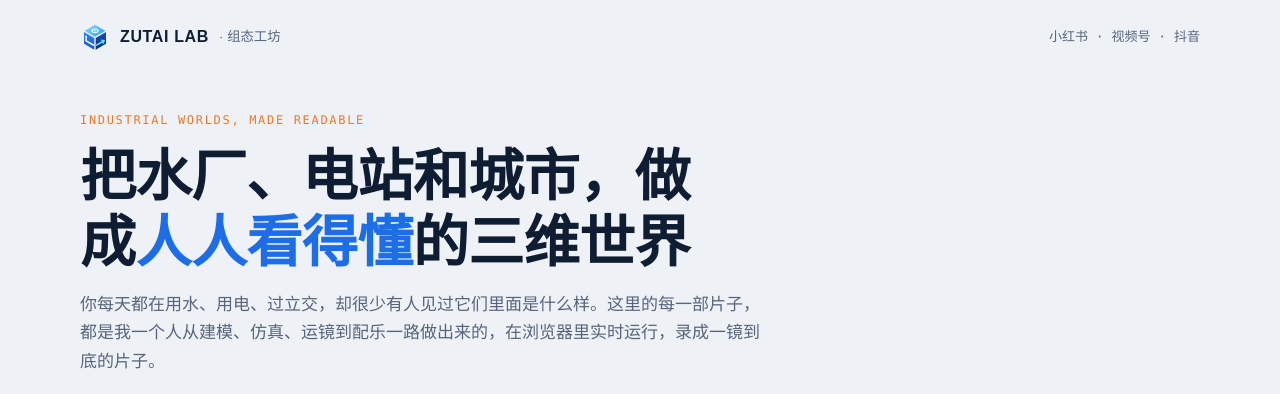
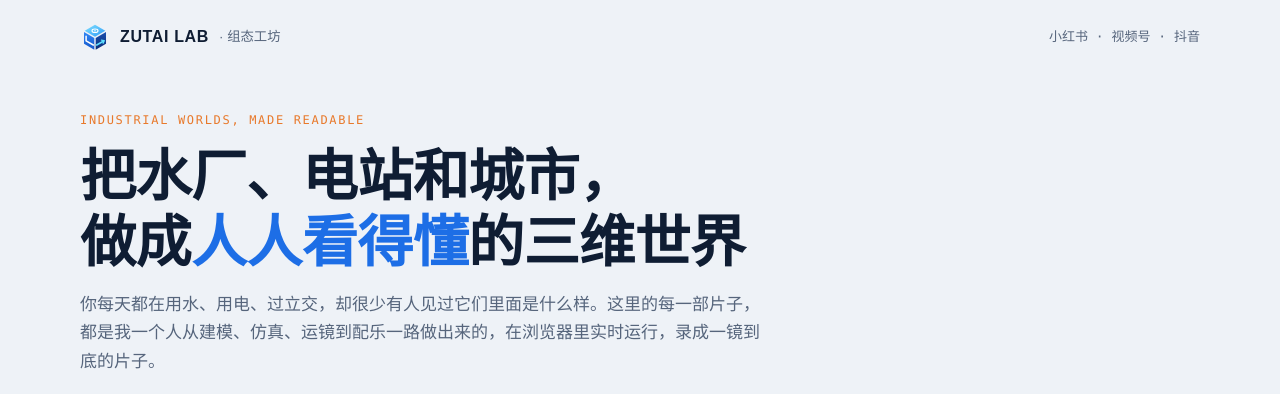
Before and after one commit to Howe829/zutai-lab, a plain HTML site: page index.html in a window 1280 px wide. Shown: the top 394 px of the page. Drawn offline with Linux system fonts and the light colour scheme.

Commit message:
标题按语义断行
Co-Authored-By: Claude Opus 5.5 <noreply@anthropic.com>

```diff
--- a/index.html
+++ b/index.html
@@ -48,6 +48,7 @@ header.top { display: flex; align-items: center; justify-content: space-between;
 .hero { padding-block: 36px 28px; display: grid; gap: 14px }
 .eyebrow { font-family: var(--f-mono); font-size: 12px; letter-spacing: .14em; text-transform: uppercase; color: var(--flow) }
 h1 { font-family: var(--f-display); font-weight: 900; font-size: clamp(30px, 5.4vw, 56px); line-height: 1.18; margin: 0; text-wrap: balance; letter-spacing: -.01em }
+.nb { display: inline-block }
 h1 em { font-style: normal; color: var(--blue) }
 .lede { max-width: 40em; color: var(--muted); font-size: 17px; margin: 0 }
 .stats { display: flex; flex-wrap: wrap; gap: 8px 28px; font-family: var(--f-mono); font-size: 13px; color: var(--muted); margin-top: 6px }
@@ -133,7 +134,7 @@ img, video { max-width: 100% }
 
 <div class="hero">
   <div class="eyebrow">Industrial worlds, made readable</div>
-  <h1>把水厂、电站和城市，做成<em>人人看得懂</em>的三维世界</h1>
+  <h1><span class="nb">把水厂、电站和城市，</span><span class="nb">做成<em>人人看得懂</em>的三维世界</span></h1>
   <p class="lede">你每天都在用水、用电、过立交，却很少有人见过它们里面是什么样。这里的每一部片子，都是我一个人从建模、仿真、运镜到配乐一路做出来的，在浏览器里实时运行，录成一镜到底的片子。</p>
   <div class="stats">
     <span><b>8</b>部作品</span>
```
